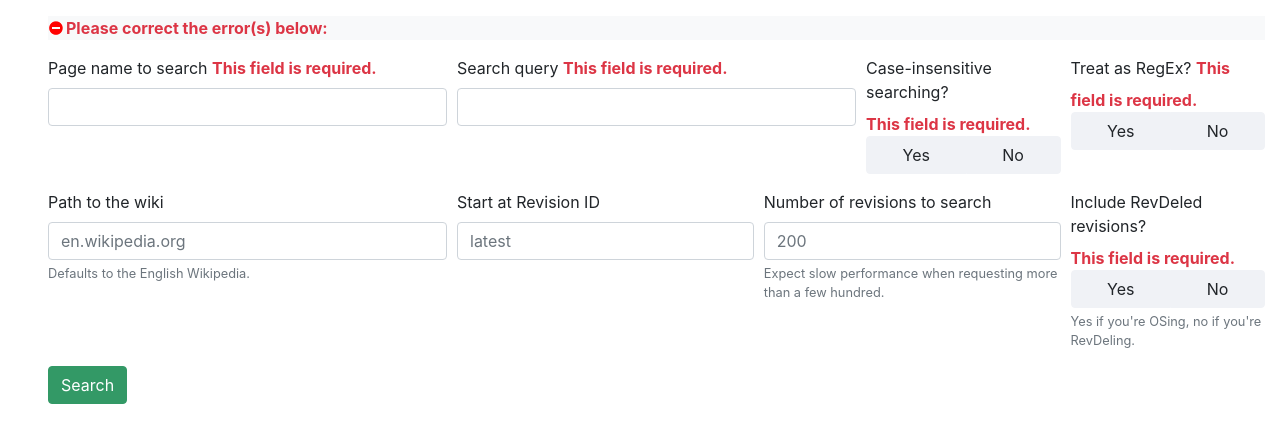
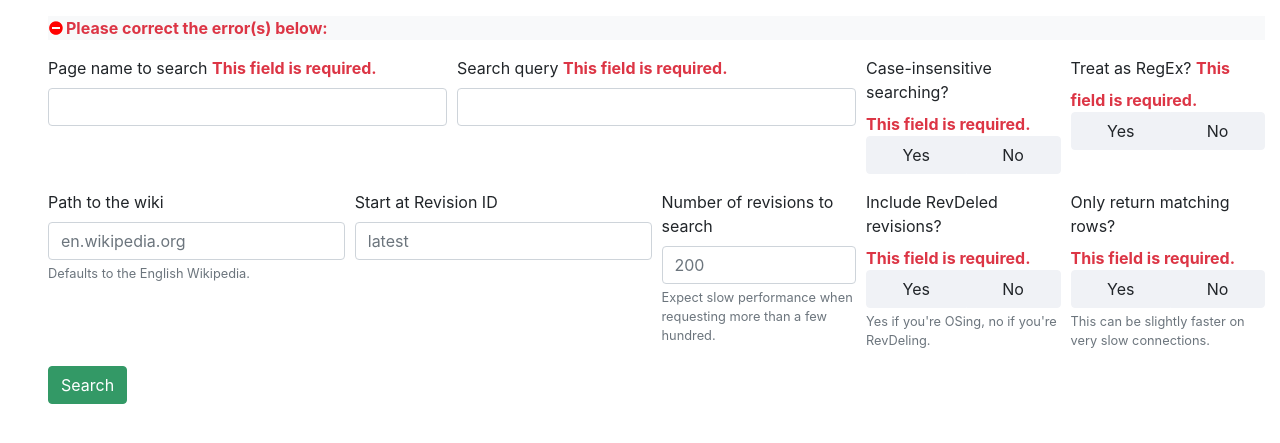
Before and after one commit to wiki-ST47/wiki-hist-search, a Django app: page /search/ in a window 1280 px wide. Shown: the part 64-507 px from the top of the page. Run offline with Django 3.2, Linux system fonts and the light colour scheme; style sheets or scripts are compiled from the project's sources; some libraries are stand-ins or nearby versions.

Commit message:
Add another option, fix django's broken choicefields

```diff
--- a/hist_search/forms.py
+++ b/hist_search/forms.py
@@ -24,15 +24,23 @@ class SearchForm(forms.Form):
         choices=(("OS", "Yes"), ("RD", "No")),
         initial='OS',
     )
-    case_insensitive = forms.ChoiceField(
+    case_insensitive = forms.TypedChoiceField(
         label="Case-insensitive searching?",
         choices=((True, "Yes"), (False, "No")),
         initial=True,
+        coerce=lambda x: x == 'True',
     )
-    regex_search = forms.ChoiceField(
+    regex_search = forms.TypedChoiceField(
         label="Treat as RegEx?",
         choices=((True, "Yes"), (False, "No")),
         initial=True,
+        coerce=lambda x: x == 'True',
+    )
+    return_matches = forms.TypedChoiceField(
+        label="Only return matching rows?",
+        choices=((True, "Yes"), (False, "No")),
+        initial=False,
+        coerce=lambda x: x == 'True',
     )
 
     def __init__(self, *args, **kwargs):
--- a/hist_search/views.py
+++ b/hist_search/views.py
@@ -90,6 +90,7 @@ def search(request):
 
         # Actually perform the searching
         revlist = []
+        last_revid = None
         active_rev_flag = active_es_flag = False
         active_rev_track = active_es_track = None
         revdel_rev_string = revdel_es_string = ''
@@ -109,6 +110,8 @@ def search(request):
             else:
                 def string_compare(search, text):
                     return search.lower() in text.lower()
+
+        return_matches = form.cleaned_data.get('return_matches', False)
 
         for rev in revisions:
             revd = {}
@@ -151,7 +154,8 @@ def search(request):
             revd['commenthidden'] = rev.commenthidden
             revd['suppressed'] = rev.suppressed
             revd['rev'] = rev
-            revlist.append(revd)
+            if (not return_matches) or match_rev or match_es:
+                revlist.append(revd)
 
             last_revid = rev.revid
 
--- a/templates/docs.html
+++ b/templates/docs.html
@@ -41,5 +41,8 @@
     <dd>Should revisions with matching text or summaries, which have been RevDeled, but not Oversighted, be marked as "red" and included in the links of revisions to be RevDeled/Oversighted? Non-oversighters will almost always want to
     <i>disable</i> this, unless they are specificially interested in searching through deleted revision content. Oversighters will want to disable this when searching for content that requires RevDel, but enable it when searching for
     content that requires Oversight.</dd>
+    <dt>Only return matching rows</dt>
+    <dd>This only includes revisions that match your search string in the response, saving bandwidth between your computer and the toolforge. The performance improvement is marginal, as most of the time is spent retrieving the data
+    from the MediaWiki API, but this option may be helpful for large page histories and users with slow internet connections.</dd>
   </dl>
 {% endblock %}
--- a/templates/hist_search/search_form.html
+++ b/templates/hist_search/search_form.html
@@ -53,7 +53,7 @@
   </div>
   <div class="form-row">
     {% with form.wiki_url as this_field %}
-      <div class="form-group col-md-4">
+      <div class="form-group col-md-3">
         <label for="id_{{ this_field.html_name }}">{{ this_field.label }}</label>
         {% if this_field.errors %}<span class="form-error">{% for error in this_field.errors %}{{ error }}{% if not forloop.last %}<br>{% endif %}{% endfor %}</span>{% endif %}
         <input type="text" class="form-control" name="{{ this_field.html_name }}" id="id_{{ this_field.html_name }}" {% if this_field.value %}value="{{ this_field.value }}"{% endif %} placeholder="en.wikipedia.org">
@@ -68,7 +68,7 @@
       </div>
     {% endwith %}
     {% with form.to_search as this_field %}
-      <div class="form-group col-md-3">
+      <div class="form-group col-md-2">
         <label for="id_{{ this_field.html_name }}">{{ this_field.label }}</label>
         {% if this_field.errors %}<span class="form-error">{% for error in this_field.errors %}{{ error }}{% if not forloop.last %}<br>{% endif %}{% endfor %}</span>{% endif %}
         <input type="number" class="form-control" name="{{ this_field.html_name }}" id="id_{{ this_field.html_name }}" {% if this_field.value %}value="{{ this_field.value }}"{% endif %} placeholder="200">
@@ -90,6 +90,21 @@
         <small class="form-text text-muted">Yes if you're OSing, no if you're RevDeling.</small>
       </div>
     {% endwith %}
+    {% with form.return_matches as this_field %}
+      <div class="form-group col-md-2">
+        <label for="id_{{ this_field.html_name }}_wrap">{{ this_field.label }}</label>
+        {% if this_field.errors %}<span class="form-error">{% for error in this_field.errors %}{{ error }}{% if not forloop.last %}<br>{% endif %}{% endfor %}</span>{% endif %}
+        <div class="btn-group btn-group-toggle form-btn-group" id="id_{{ this_field.html_name }}_wrap" data-toggle="buttons">
+          {% for choice in this_field %}
+            <label class="btn btn-form {% if choice.data.selected %}active{% endif %}">
+              <input type="radio" name="{{ this_field.html_name }}" value="{{ choice.data.value }}" autocomplete="off" {% if choice.data.selected %}checked{% endif %}>
+              {{ choice.data.label }}
+            </label>
+          {% endfor %}
+        </div>
+        <small class="form-text text-muted">This can be slightly faster on very slow connections.</small>
+      </div>
+    {% endwith %}
   </div>
   <button type="submit" class="btn btn-primary">Search</button>
 </form>
```
